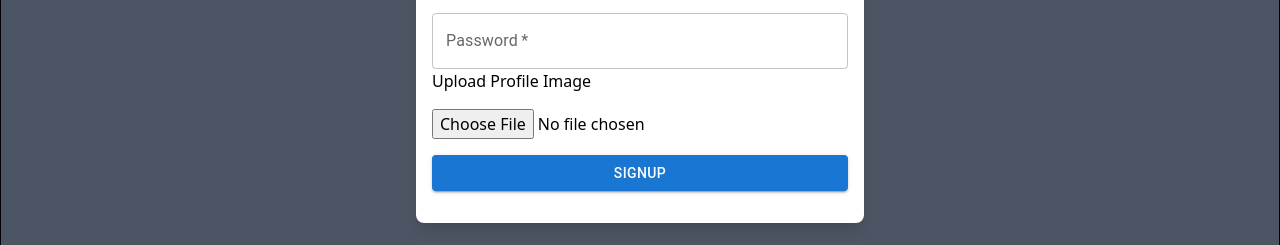
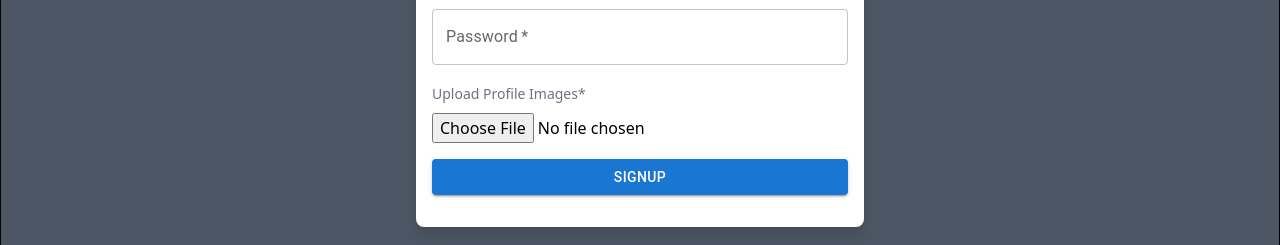
Before and after one commit to swapneel1026/docter-app-client, a React (Vite) app: page /signup in a window 1280 px wide. Shown: the part 501-746 px from the top of the page. Built offline with nearby package versions, Linux system fonts and the light colour scheme; no server answers.

Commit message:
fix:upload styles

```diff
--- a/src/compo/Signup.jsx
+++ b/src/compo/Signup.jsx
@@ -27,7 +27,7 @@ const Signup = () => {
       if (response.success) {
         setLoader(false);
         toast("Succesfully signed up!");
-        navigate("/signin");
+        // navigate("/signin");
       }
       if (response?.error?.code === 11000) {
         toast("Email already exists!");
@@ -109,8 +109,18 @@ const Signup = () => {
                 variant="outlined"
                 fullWidth
               />
-              <label htmlFor="docsImage">Upload Documents</label>
-              <input type="file" name="docsImage" id="docsImage" />
+              <div className="mt-4">
+                <label className="text-sm text-gray-500" htmlFor="profileImage">
+                  Upload Documents <span className="font-medium">(PDF)</span>
+                </label>
+                <input
+                  type="file"
+                  name="docsImage"
+                  id="docsImage"
+                  accept="image/jpeg,image/png,image/x-eps,image/jpg,.pdf"
+                  className="mt-2"
+                />
+              </div>
               <TextField
                 type="text"
                 required
@@ -141,17 +151,19 @@ const Signup = () => {
               />
             </>
           )}
-          <label className="mt-2" htmlFor="profileImage">
-            Upload Profile Image
-          </label>
-          <input type="file" name="profileImage" id="profileImage" />
-          <Button
-            // onClick={() => setLoader(true)}
-            variant="contained"
-            type="submit"
-            color="primary"
-            fullWidth
-          >
+          <div className="mt-4">
+            <label className="text-sm text-gray-500" htmlFor="profileImage">
+              Upload Profile Images*
+            </label>
+            <input
+              type="file"
+              name="profileImage"
+              id="profileImage"
+              accept="image/jpeg,image/png,image/x-eps,image/jpg"
+              className="mt-2"
+            />
+          </div>
+          <Button variant="contained" type="submit" color="primary" fullWidth>
             {loader ? <CircleLoader height={"15"} width={"15"} /> : "Signup"}
           </Button>
         </form>
```
